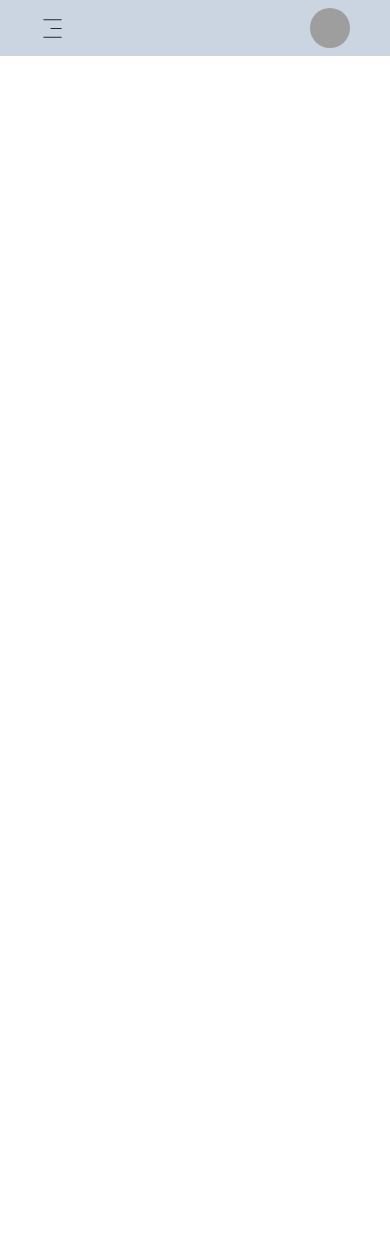
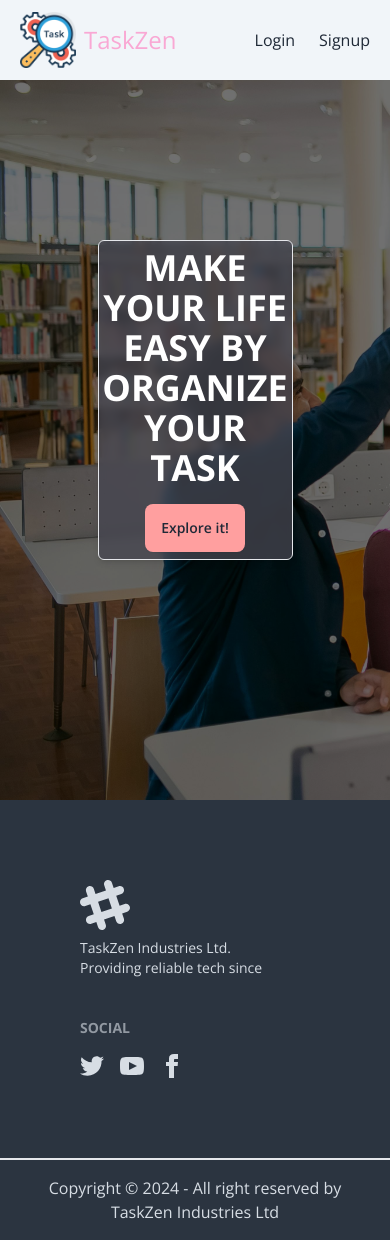
Before and after one commit to habibur-01/Task-Management-Client-, a React (Vite) app: page / in a window 390 px wide. Before the commit the page ends 844 px from the top, so only its background shows below. Built offline with nearby package versions, Linux system fonts and the light colour scheme; no server answers; grey boxes are pictures that could not be loaded.

Commit message:
added banner components

```diff
--- /dev/null
+++ b/src/Comonents/BannerTitle/BannerTitle.jsx
@@ -0,0 +1,19 @@
+import { PropTypes } from "prop-types";
+
+
+const SectionTitle = ({heading, subHeading}) => {
+    return (
+        <div className="mx-auto w-3/12 text-center my-8">
+
+            <h3 className="text-[#ff9f9f] mb-2 italic">---{subHeading}---</h3>
+            <h1 className=" text-3xl border-y-4 py-4 uppercase">{heading}</h1>
+
+        </div>
+    );
+};
+SectionTitle.propTypes = {
+    heading: PropTypes.string,
+    subHeading: PropTypes.string
+}
+
+export default SectionTitle;
--- /dev/null
+++ b/src/Comonents/Shared/Footer/Footer.jsx
@@ -0,0 +1,31 @@
+
+
+const Footer = () => {
+    return (
+        <div>
+            <footer className="footer  p-20 bg-neutral text-neutral-content">
+                <aside>
+                    <svg width="50" height="50" viewBox="0 0 24 24" xmlns="http://www.w3.org/2000/svg" fillRule="evenodd" clipRule="evenodd" className="fill-current"><path d="M22.672 15.226l-2.432.811.841 2.515c.33 1.019-.209 2.127-1.23 2.456-1.15.325-2.148-.321-2.463-1.226l-.84-2.518-5.013 1.677.84 2.517c.391 1.203-.434 2.542-1.831 2.542-.88 0-1.601-.564-1.86-1.314l-.842-2.516-2.431.809c-1.135.328-2.145-.317-2.463-1.229-.329-1.018.211-2.127 1.231-2.456l2.432-.809-1.621-4.823-2.432.808c-1.355.384-2.558-.59-2.558-1.839 0-.817.509-1.582 1.327-1.846l2.433-.809-.842-2.515c-.33-1.02.211-2.129 1.232-2.458 1.02-.329 2.13.209 2.461 1.229l.842 2.515 5.011-1.677-.839-2.517c-.403-1.238.484-2.553 1.843-2.553.819 0 1.585.509 1.85 1.326l.841 2.517 2.431-.81c1.02-.33 2.131.211 2.461 1.229.332 1.018-.21 2.126-1.23 2.456l-2.433.809 1.622 4.823 2.433-.809c1.242-.401 2.557.484 2.557 1.838 0 .819-.51 1.583-1.328 1.847m-8.992-6.428l-5.01 1.675 1.619 4.828 5.011-1.674-1.62-4.829z"></path></svg>
+                    <p>TaskZen Industries Ltd.<br />Providing reliable tech since </p>
+                </aside>
+                <nav>
+                    <h6 className="footer-title">Social</h6>
+                    <div className="grid grid-flow-col gap-4">
+                        <a><svg xmlns="http://www.w3.org/2000/svg" width="24" height="24" viewBox="0 0 24 24" className="fill-current"><path d="M24 4.557c-.883.392-1.832.656-2.828.775 1.017-.609 1.798-1.574 2.165-2.724-.951.564-2.005.974-3.127 1.195-.897-.957-2.178-1.555-3.594-1.555-3.179 0-5.515 2.966-4.797 6.045-4.091-.205-7.719-2.165-10.148-5.144-1.29 2.213-.669 5.108 1.523 6.574-.806-.026-1.566-.247-2.229-.616-.054 2.281 1.581 4.415 3.949 4.89-.693.188-1.452.232-2.224.084.626 1.956 2.444 3.379 4.6 3.419-2.07 1.623-4.678 2.348-7.29 2.04 2.179 1.397 4.768 2.212 7.548 2.212 9.142 0 14.307-7.721 13.995-14.646.962-.695 1.797-1.562 2.457-2.549z"></path></svg></a>
+                        <a><svg xmlns="http://www.w3.org/2000/svg" width="24" height="24" viewBox="0 0 24 24" className="fill-current"><path d="M19.615 3.184c-3.604-.246-11.631-.245-15.23 0-3.897.266-4.356 2.62-4.385 8.816.029 6.185.484 8.549 4.385 8.816 3.6.245 11.626.246 15.23 0 3.897-.266 4.356-2.62 4.385-8.816-.029-6.185-.484-8.549-4.385-8.816zm-10.615 12.816v-8l8 3.993-8 4.007z"></path></svg></a>
+                        <a><svg xmlns="http://www.w3.org/2000/svg" width="24" height="24" viewBox="0 0 24 24" className="fill-current"><path d="M9 8h-3v4h3v12h5v-12h3.642l.358-4h-4v-1.667c0-.955.192-1.333 1.115-1.333h2.885v-5h-3.808c-3.596 0-5.192 1.583-5.192 4.615v3.385z"></path></svg></a>
+                    </div>
+                </nav>
+
+            </footer>
+            <div className="bg-[#2b3440] border-t-2 text-neutral-content footer-center p-4 ">
+                <aside>
+                    <p>Copyright © 2024 - All right reserved by TaskZen Industries Ltd</p>
+                </aside>
+            </div>
+
+        </div>
+    );
+};
+
+export default Footer;
--- a/src/Comonents/Shared/Navbar/Navbar.jsx
+++ b/src/Comonents/Shared/Navbar/Navbar.jsx
@@ -28,19 +28,19 @@
     }
     // const isAdmin = true
     const userNav = <>
-        <li><NavLink to="/addTask" ><span className="flex items-center gap-2"><CiCirclePlus size={20} color="red" /> Add Task </span></NavLink></li>
-        <li><NavLink to="/progress"><span className="flex items-center gap-2"><img src={today} alt="" className="w-7 h-6 object-cover" /> Progress </span></NavLink></li>
-        <li><NavLink to="/todo"><span className="flex items-center gap-2"><img src={todo} alt="" className="w-6 h-6 object-cover mr-1" /> To Do </span></NavLink></li>
-        <li><NavLink to="/complete"><span className="flex items-center gap-2"><img src={complete} alt="" className="w-7 h-6 object-cover" /> Completed </span></NavLink></li>
-        <li><NavLink to="/allTask"><span className="flex items-center gap-2"><img src={allTask} alt="" className="w-7 h-6 object-cover" /> All Task </span></NavLink></li>
-        <li><NavLink to="/signup"><span className={`flex items-center gap-2 ${user ? 'hidden' : 'block'}`}><MdAssignmentInd size={20} />Signup </span></NavLink></li>
-        <li><NavLink to="/login"><span className={`flex items-center gap-2 ${user ? 'hidden' : 'block'}`}><CiLogin size={20} />  Login </span></NavLink></li>
+        <li><NavLink to="/main/addTask" ><span className="flex items-center gap-2"><CiCirclePlus size={20} color="red" /> Add Task </span></NavLink></li>
+        <li><NavLink to="/main/progress"><span className="flex items-center gap-2"><img src={today} alt="" className="w-7 h-6 object-cover" /> Progress </span></NavLink></li>
+        <li><NavLink to="/main/todo"><span className="flex items-center gap-2"><img src={todo} alt="" className="w-6 h-6 object-cover mr-1" /> To Do </span></NavLink></li>
+        <li><NavLink to="/main/complete"><span className="flex items-center gap-2"><img src={complete} alt="" className="w-7 h-6 object-cover" /> Completed </span></NavLink></li>
+        <li><NavLink to="/main/allTask"><span className="flex items-center gap-2"><img src={allTask} alt="" className="w-7 h-6 object-cover" /> All Task </span></NavLink></li>
+        {/* <li><NavLink to="/signup"><span className={`flex items-center gap-2 ${user ? 'hidden' : 'block'}`}><MdAssignmentInd size={20} />Signup </span></NavLink></li>
+        <li><NavLink to="/login"><span className={`flex items-center gap-2 ${user ? 'hidden' : 'block'}`}><CiLogin size={20} />  Login </span></NavLink></li> */}
         <li onClick={handleLogOut}><NavLink to=""><span className={`flex items-center gap-2 ${user ? 'block' : 'hidden'}`}><CiLogout size={20} /> Log out </span></NavLink></li>
     </>
     const adminNav = <>
         <li><NavLink to="/signup" ><span className="flex items-center gap-2"><FaRegUser size={16} color="green" /> Add User </span></NavLink></li>
-        <li><NavLink to="/allusers"><span className="flex items-center gap-2"><FaUsers size={20} /> All Users </span></NavLink></li>
-        <li><NavLink to="/dashboard/admin"><span className="flex items-center gap-2"><MdOutlineDashboard size={20} /> Dashboard </span></NavLink></li>
+        <li><NavLink to="/main/allusers"><span className="flex items-center gap-2"><FaUsers size={20} /> All Users </span></NavLink></li>
+        <li><NavLink to="/main/dashboard/admin"><span className="flex items-center gap-2"><MdOutlineDashboard size={20} /> Dashboard </span></NavLink></li>
         <li onClick={handleLogOut}><NavLink to=""><span className={`flex items-center gap-2 ${user ? 'block' : 'hidden'}`}><CiLogout size={20} /> Log out </span></NavLink></li>
     </>
 
@@ -84,9 +84,9 @@
                         {
                             isOpen && <div className="text-sm space-y-4 absolute w-52 bg-slate-100 rounded-md z-20 py-4 px-5 right-2 top-16">
                                 {
-                                    (!isAdmin) && <li className="list-none"><NavLink to={"/dashboard"}>Dashboard</NavLink></li>
+                                    (!isAdmin) && <li className="list-none"><NavLink to={"/main/dashboard"}>Dashboard</NavLink></li>
                                 }
-                                <li className="list-none"><NavLink to={"/editprofile"}>Profile</NavLink></li>
+                                <li className="list-none"><NavLink to={"/main/profile"}>Profile</NavLink></li>
                             </div>
                         }
                     </div>
@@ -124,9 +124,9 @@
                             {
                                 isOpen && <div className="absolute bg-white p-4 rounded-md right-0 top-8 w-32 text-sm space-y-4">
                                     {
-                                        (!isAdmin) && <li className="list-none"><NavLink to={"/dashboard"}>Dashboard</NavLink></li>
+                                        (!isAdmin) && <li className="list-none"><NavLink to={"/main/dashboard"}>Dashboard</NavLink></li>
                                     }
-                                    <li className="list-none"><NavLink to={"/editprofile"}>Profile</NavLink></li>
+                                    <li className="list-none"><NavLink to={"/main/profile"}>Profile</NavLink></li>
                                 </div>
                             }
                         </div>
--- /dev/null
+++ b/src/Layout/Root.jsx/Root.jsx
@@ -0,0 +1,18 @@
+
+import { Outlet } from "react-router-dom";
+import Footer from "../../Comonents/Shared/Footer/Footer";
+
+const Root = () => {
+    return (
+        <div>
+            <Outlet></Outlet>
+            <div className="container mx-auto">
+                <Footer></Footer>
+            </div>
+
+
+        </div>
+    );
+};
+
+export default Root;
--- /dev/null
+++ b/src/Pages/Home/Banner/Banner.jsx
@@ -0,0 +1,19 @@
+
+import "./banner.css"
+
+const Banner = () => {
+
+
+    return (
+        <div className="banner flex justify-center items-center">
+        <div className=' w-1/2 bg-[#464650] shadow-md flex flex-col justify-center items-center space-y-4 text-white border-[1px] h-80 bg-opacity-75 rounded-md backdrop-blur-sm'>
+                <h1 className='text-4xl font-bold uppercase text-center '>Make Your life easy by <br/>organize your task</h1>
+                <button className='btn bg-[#ff9f9f] border-none hover:scale-105'>Explore it!</button>
+            </div>
+
+
+        </div>
+    );
+};
+
+export default Banner;
--- /dev/null
+++ b/src/Pages/Home/Banner/banner.css
@@ -0,0 +1,9 @@
+.banner{
+    background: url('../../../assets/banner.jpg');
+    height: 800px;
+    background-size: cover;
+    background-repeat: no-repeat;
+    /* background-attachment: fixed; */
+    background-color: #151515a9;
+    background-blend-mode: overlay;
+}
--- /dev/null
+++ b/src/Pages/Home/Home.jsx
@@ -0,0 +1,31 @@
+import { NavLink } from "react-router-dom";
+import logo from "../../assets/Logo/task.png"
+import Banner from "./Banner/Banner";
+
+const Home = () => {
+    return (
+        <div className="container mx-auto ">
+            <div className="flex justify-between bg-slate-100 items-center fixed z-10 container px-5 h-20">
+                <div className="flex items-center gap-2">
+                    <div className="h-14 w-14">
+                        <img src={logo} className="h-full w-full object-cover overflow-hidden" alt="logo"></img>
+                    </div>
+                    <h1 className="bg-gradient-to-r text-pink-300  text-2xl">TaskZen</h1>
+                </div>
+                <div>
+                    <ul className="flex gap-6">
+                        <li><NavLink to={'/login'}>Login</NavLink></li>
+                        <li><NavLink to={'/login'}>Signup</NavLink></li>
+
+                    </ul>
+                </div>
+            </div>
+            <div>
+                <Banner></Banner>
+            </div>
+
+        </div>
+    );
+};
+
+export default Home;
--- a/src/Pages/Login/Login.jsx
+++ b/src/Pages/Login/Login.jsx
@@ -76,7 +76,7 @@
 
     return (
         <div className="w-full min-h-[100vh] flex justify-center items-center">
-            <div className="2xl:w-1/3 xl:w-1/3 lg:w-2/5 md:w-1/2 sm:w-2/5 min-h-fit bg-white shadow-md rounded-md md:px-12 md:py-14 p-2 sm:border-2">
+            <div className="2xl:w-1/3 xl:w-1/3 lg:w-2/5 md:w-1/2 sm:w-2/5 min-h-[600px] bg-white shadow-md rounded-md md:px-12 md:py-14 p-2 sm:border-2">
                 <h1 className="text-center text-xl font-bold">Log In</h1>
                 <p className="text-center mt-4 mb-6 font-thin">Please sign in for access your account</p>
                 <form onSubmit={handleLogIn} action="" className="m-2 space-y-4">
--- a/src/Routes/Router.jsx
+++ b/src/Routes/Router.jsx
@@ -15,62 +15,76 @@
 import AdminDashboard from "../Pages/Admin/AdminDashboard/AdminDashboard";
 import AdminRoute from "../hooks/AdminRoute";
 import ErrorPage from "../Pages/ErrorPage/ErrorPage";
+import Home from "../Pages/Home/Home";
+import Root from "../Layout/Root.jsx/Root";
 
 const router = createBrowserRouter([
    {
       path: "/",
-      element: <Main/>,
-      errorElement:<ErrorPage/>,
-      children:[
+      element: <Root />,
+      errorElement: <ErrorPage />,
+      children: [
          {
-           path: "/addTask",
-           element: <PrivateRoute><AddTask/></PrivateRoute>
+            path: "/",
+            element: <Home />
+         },
+
+      ]
+   },
+   {
+      path: "/main",
+      element: <Main />,
+      children: [
+         {
+            path: "addTask",
+            element: <PrivateRoute><AddTask /></PrivateRoute>
+         },
+
+         {
+            path: "allTask",
+            element: <PrivateRoute><AllTask /></PrivateRoute>
+         },
+         {
+            path: "complete",
+            element: <PrivateRoute><CompleteTask /></PrivateRoute>
+         },
+         {
+            path: "updateTask",
+            element: <UpdateTask />
+         },
+         {
+            path: "todo",
+            element: <PrivateRoute><ToDo /></PrivateRoute>
+         },
+         {
+            path: "progress",
+            element: <PrivateRoute><ProgressTask /></PrivateRoute>
+         },
+         {
+            path: "dashboard",
+            element: <PrivateRoute><Dashboard /></PrivateRoute>
+         },
+         {
+            path: "profile",
+            element: <PrivateRoute><Profile /></PrivateRoute>
+         },
+         {
+            path: "allusers",
+            element: <AdminRoute><AllUsers /></AdminRoute>
+         },
+         {
+            path: "dashboard/admin",
+            element: <AdminRoute><AdminDashboard /> </AdminRoute>
+         }
+      ]
    },
    {
       path: "/signup",
-           element: <SignUp/>
+      element: <SignUp />
    },
    {
       path: "/login",
-           element: <Login/>
-        },
-        {
-         path:"/allTask",
-         element: <PrivateRoute><AllTask/></PrivateRoute>
-        },
-        {
-         path:"/complete",
-         element: <PrivateRoute><CompleteTask/></PrivateRoute>
-        },
-        {
-         path:"/updateTask",
-         element:<UpdateTask/>
-        },
-        {
-         path:"/todo",
-         element:<PrivateRoute><ToDo/></PrivateRoute>
-        },
-        {
-         path:"/progress",
-         element:<PrivateRoute><ProgressTask/></PrivateRoute>
-        },
-        {
-         path:"/dashboard",
-         element:<PrivateRoute><Dashboard/></PrivateRoute>
-        },
-        {
-         path:"/editprofile",
-         element:<PrivateRoute><Profile/></PrivateRoute>
-        },
-        {
-         path: "/allusers",
-         element:<AdminRoute><AllUsers/></AdminRoute>
-        },
-        {
-         path:"/dashboard/admin",
-         element:<AdminRoute><AdminDashboard/> </AdminRoute>
-        }
-      ]
+      element: <Login />
    },
 ]);
 
```
Also changed, not shown: src/assets/Logo/task.png (added), src/assets/banner.jpg (renamed from src/assets/pexels-kampus-production-5940841.jpg). Lines whose indentation alone changed are shown as unchanged.
